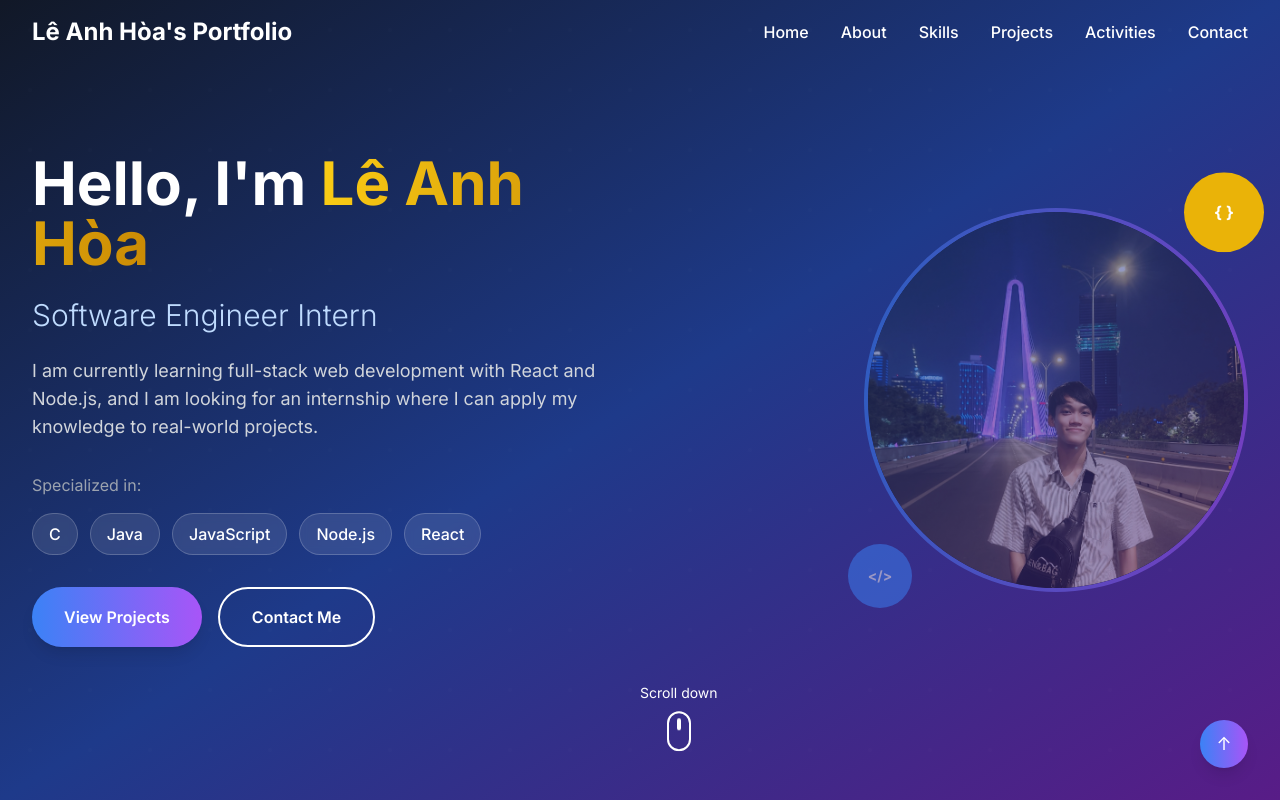
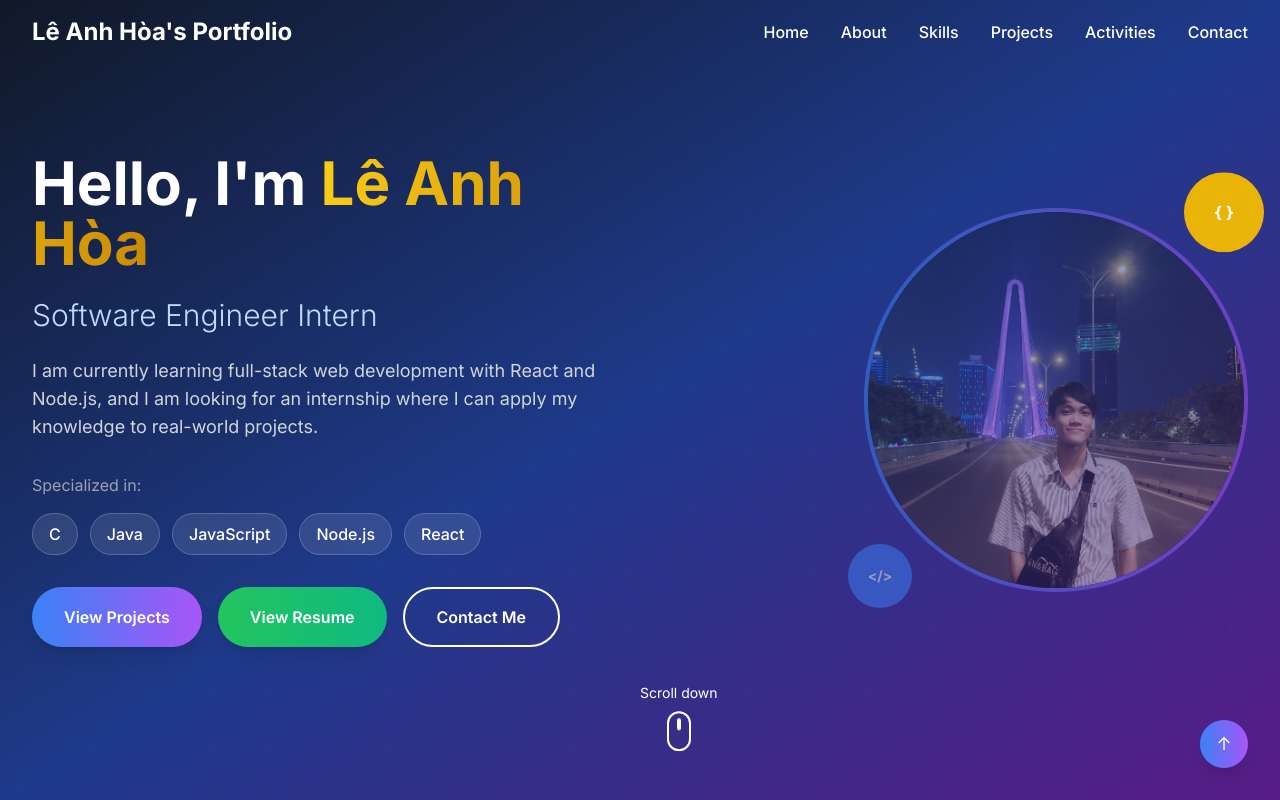
Before and after one commit to hoale-torii-4/hoale-portfolio, a React (Vite) app: page / in a window 1280 px wide. Shown: the top 800 px of the page. Built offline with nearby package versions, Linux system fonts and the light colour scheme.

Commit message:
Add link Resume

```diff
--- a/src/components/Contact.jsx
+++ b/src/components/Contact.jsx
@@ -112,6 +112,17 @@ const Contact = () => {
                             >
                                 Send Email
                             </a>
+
+                            <a
+                                href="https://www.canva.com/design/DAGuzqUCnfQ/9ga4Are5YUhNM6vkNI0kLw/view?utm_content=DAGuzqUCnfQ&utm_campaign=designshare&utm_medium=link2&utm_source=uniquelinks&utlId=h2b2506a2ed"
+                                target="_blank"
+                                rel="noopener noreferrer"
+                                className="px-8 py-3 bg-green-500 text-white font-semibold rounded-full hover:bg-green-600 transition-colors duration-300 transform hover:scale-105 inline-flex items-center space-x-2"
+                            >
+
+                                <span>View Resume</span>
+                            </a>
+
                             <a
                                 href="tel:+84384311751"
                                 className="px-8 py-3 border-2 border-white text-white font-semibold rounded-full hover:bg-white hover:text-blue-600 transition-all duration-300"
--- a/src/components/Hero.jsx
+++ b/src/components/Hero.jsx
@@ -62,6 +62,17 @@ const Hero = () => {
                             >
                                 View Projects
                             </button>
+
+                            <a
+                                href="https://www.canva.com/design/DAGuzqUCnfQ/9ga4Are5YUhNM6vkNI0kLw/view?utm_content=DAGuzqUCnfQ&utm_campaign=designshare&utm_medium=link2&utm_source=uniquelinks&utlId=h2b2506a2ed"
+                                target="_blank"
+                                rel="noopener noreferrer"
+                                className="px-6 py-3 lg:px-8 lg:py-4 bg-gradient-to-r from-green-500 to-emerald-500 text-white font-semibold rounded-full hover:from-green-600 hover:to-emerald-600 transform hover:scale-105 transition-all duration-300 shadow-lg hover:shadow-xl text-sm lg:text-base inline-flex items-center justify-center space-x-2"
+                            >
+
+                                <span>View Resume</span>
+                            </a>
+
                             <button
                                 onClick={() => scrollToSection('contact')}
                                 className="px-6 py-3 lg:px-8 lg:py-4 border-2 border-white text-white font-semibold rounded-full hover:bg-white hover:text-gray-900 transition-all duration-300 text-sm lg:text-base"
```
